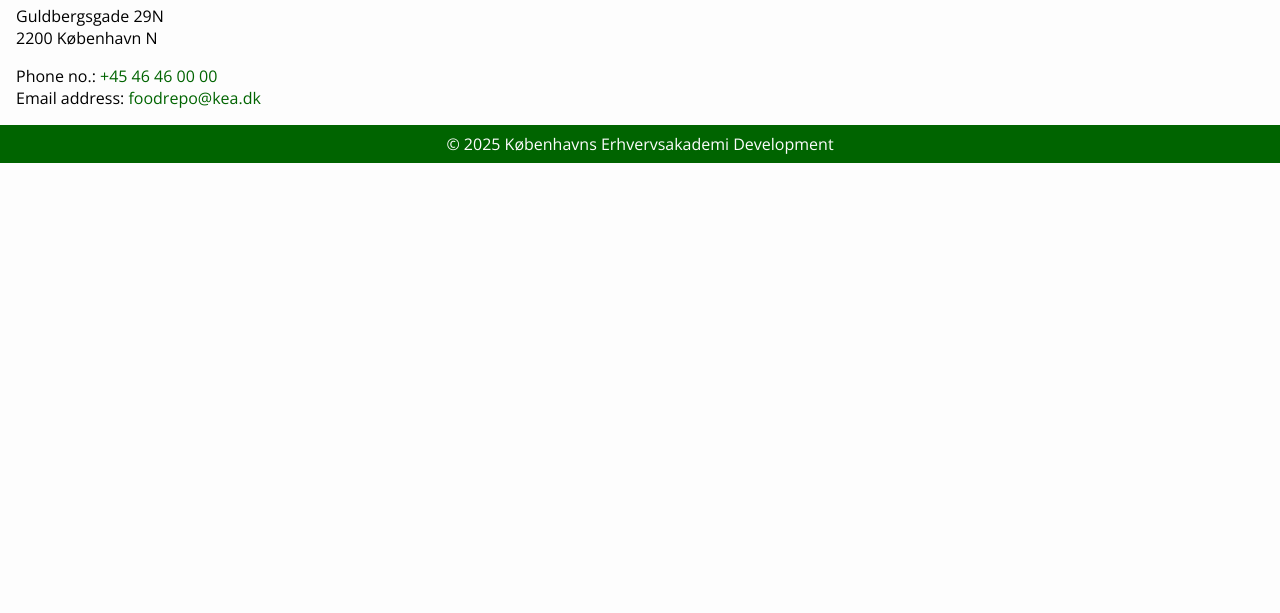
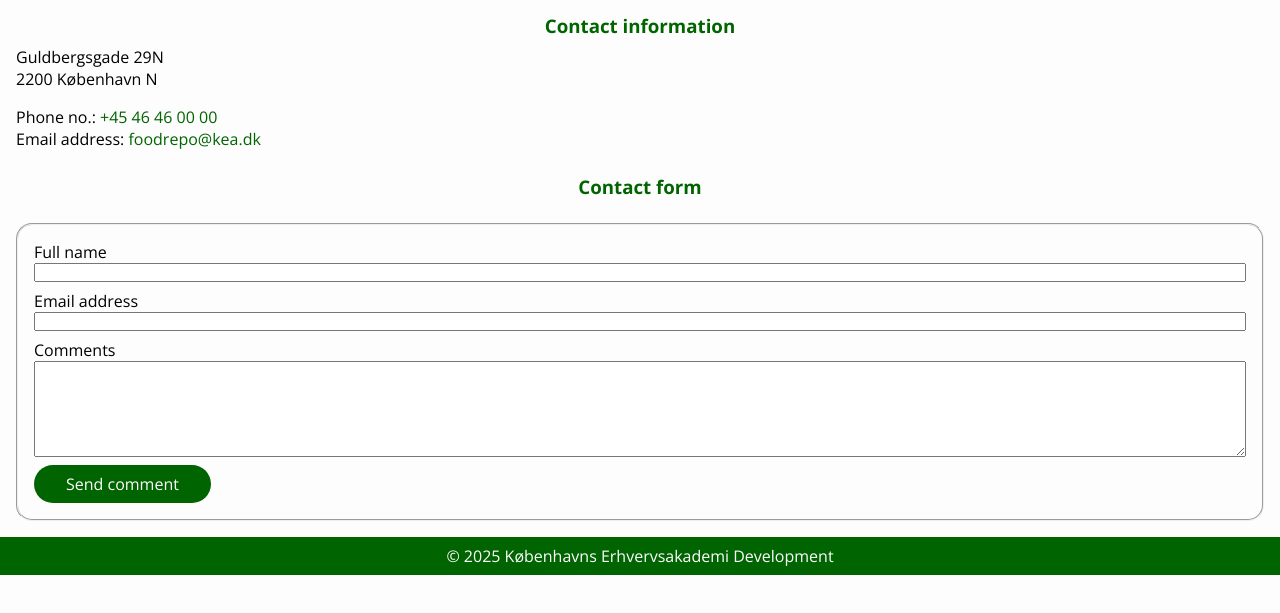
Before and after one commit to arturomorarioja/js_food_repo_ux_f25, a plain HTML site: page contact.htm in a window 1280 px wide. Shown: the part 135-748 px from the top of the page. Drawn offline with nearby package versions, Linux system fonts and the light colour scheme; a web font is replaced by a local one.

Commit message:
Form processing

```diff
--- a/contact.htm
+++ b/contact.htm
@@ -6,6 +6,7 @@
     <title>Food Repo</title>
     <link rel="stylesheet" href="css/styles.css">
     <link rel="stylesheet" href="css/contact.css">
+    <script src="js/contact.js" type="module"></script>
 </head>
 <body>
     <header>
@@ -22,7 +23,10 @@
         <header>
             <h2>Contact</h2>
         </header>
-        <section>
+        <section id="contact_info">
+            <header>
+                <h3>Contact information</h3>
+            </header>
             <address>
                 <div id="physical_address">
                     <p>Guldbergsgade 29N</p>
@@ -35,6 +39,28 @@
             </address>
         </section>
         <section>
+            <header>
+                <h3>Contact form</h3>
+            </header>
+            <form id="frmContact">
+                <fieldset>
+                    <div>
+                        <label for="txtName">Full name</label>
+                        <input type="text" id="txtName">
+                    </div>
+                    <div>
+                        <label for="txtEmail">Email address</label>
+                        <input type="email" id="txtEmail">
+                    </div>
+                    <div>
+                        <label for="txtComments">Comments</label>
+                        <textarea id="txtComments"></textarea>
+                    </div>
+                    <div>
+                        <button type="submit">Send comment</button>
+                    </div>
+                </fieldset>
+            </form>
         </section>
     </main>
     <footer>
--- a/css/contact.css
+++ b/css/contact.css
@@ -1,3 +1,7 @@
+#contact_info {
+    margin-bottom: 1rem;
+}
+
 address {
     font-style: normal;
 
@@ -5,3 +9,34 @@ address {
         margin-bottom: 1rem;
     }
 }
+
+form {
+    margin-top: 1rem;
+
+    fieldset {
+        padding: 1rem;
+        border-radius: 1rem;
+
+        div:not(:last-of-type) {
+            margin-bottom: 0.5rem;
+            * {
+                display: block;
+                width: 100%;
+            }
+
+            textarea {
+                height: 6rem;
+            }
+        }
+
+        button {
+            padding: 0.5rem 2rem;
+            font-family: var(--fontMain);
+            font-size: 1rem;
+            border-radius: 1.5rem;
+            color: var(--colorBgMain);
+            background-color: var(--colorSecondary);
+            border: none;
+        }
+    }
+}
--- /dev/null
+++ b/js/contact.js
@@ -0,0 +1,18 @@
+document.querySelector('#frmContact').addEventListener('submit', (e) => {
+    e.preventDefault();
+
+    const name = e.target.txtName.value;
+    const email = e.target.txtEmail.value;
+    const comments = e.target.txtComments.value;
+
+    const submittedInfo = `
+        Thank you for your message. We will get back to you shortly.
+
+        Registered information:
+        - Name: ${name}
+        - Email: ${email}
+        - Comments: ${comments}
+    `;
+
+    alert(submittedInfo);
+});
```
